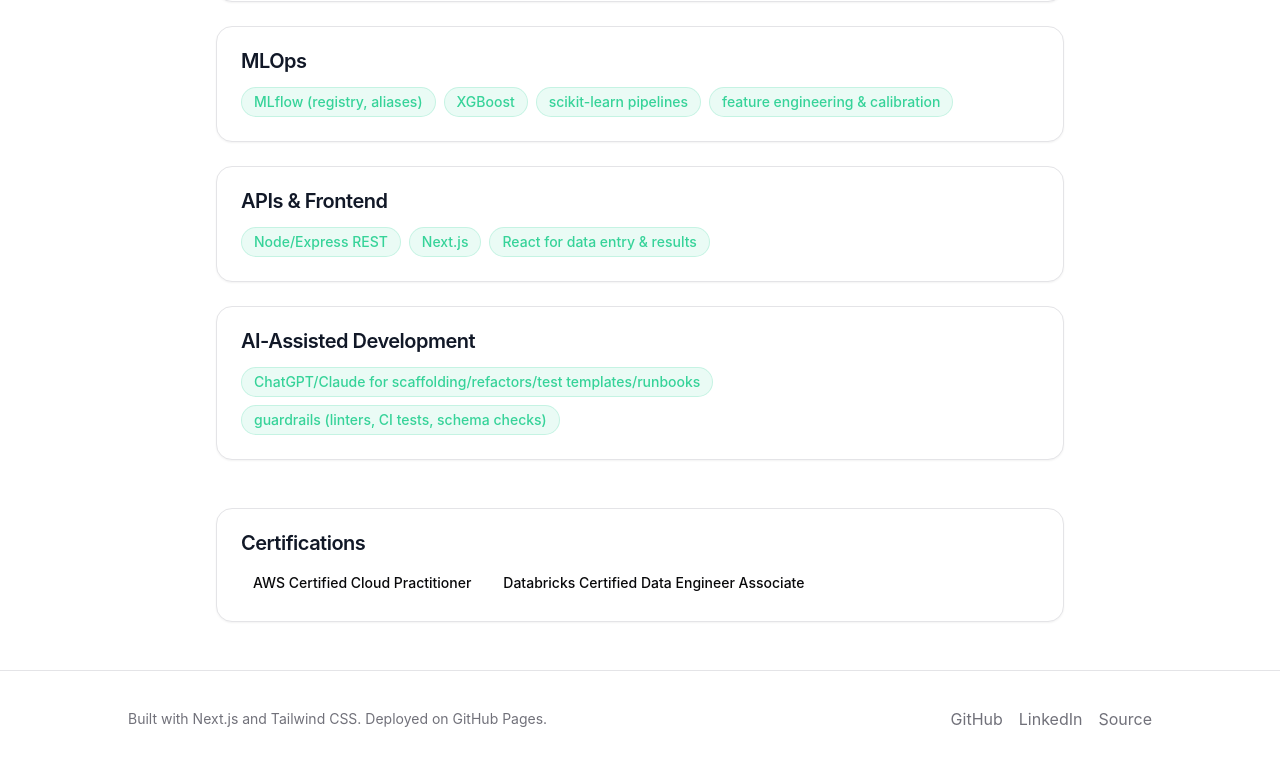
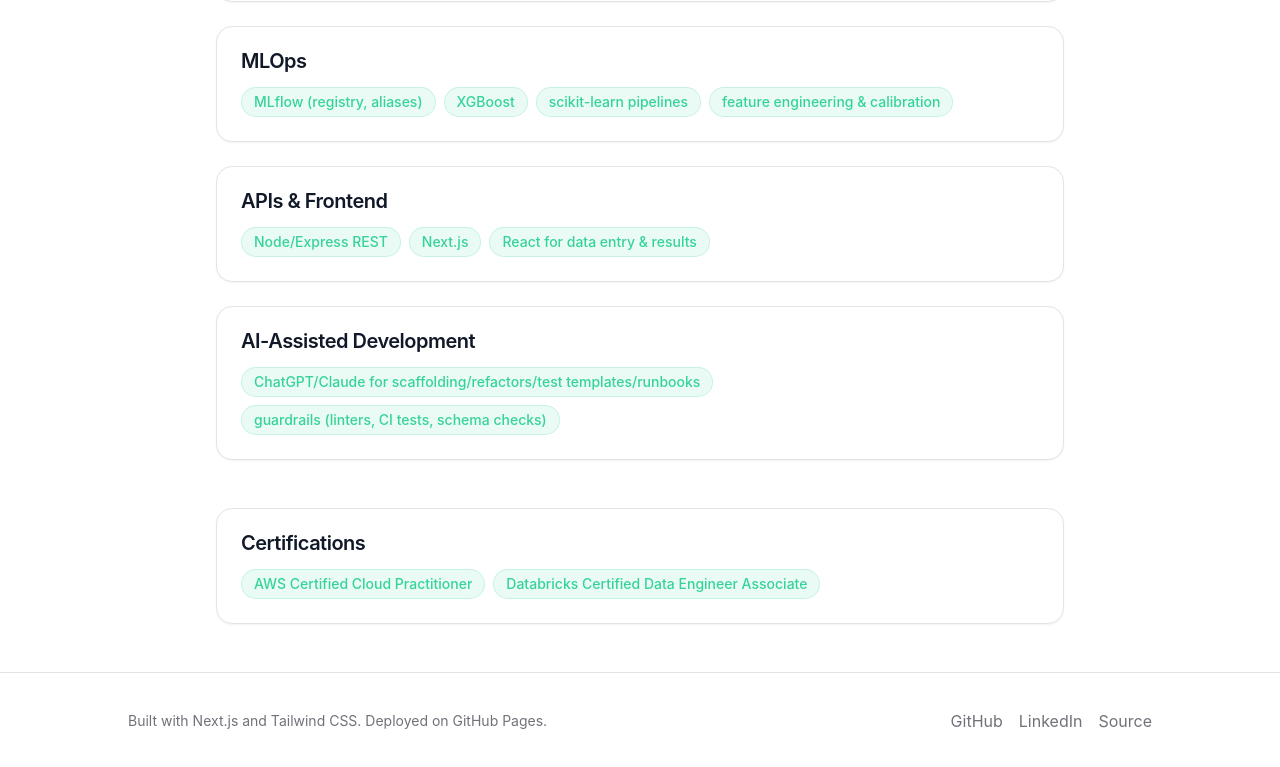
Before and after one commit to DrakeDamon/portfolio-nextjs, a Next.js app: page /skills in a window 1280 px wide. Shown: the part 925-1692 px from the top of the page. Built offline with nearby package versions, Linux system fonts and the light colour scheme.

Commit message:
Fix Badge variant type error
- Change Badge variant from 'primary' to 'default' in skills page
- Resolves TypeScript compilation error
- Badge component only supports 'default', 'secondary', 'outline' variants

```diff
--- a/src/app/skills/page.tsx
+++ b/src/app/skills/page.tsx
@@ -74,7 +74,7 @@
           <CardContent>
             <div className="flex flex-wrap gap-2">
               {certifications.map((cert) => (
-                <Badge key={cert} variant="primary">
+                <Badge key={cert} variant="default">
                   {cert}
                 </Badge>
               ))}
```
